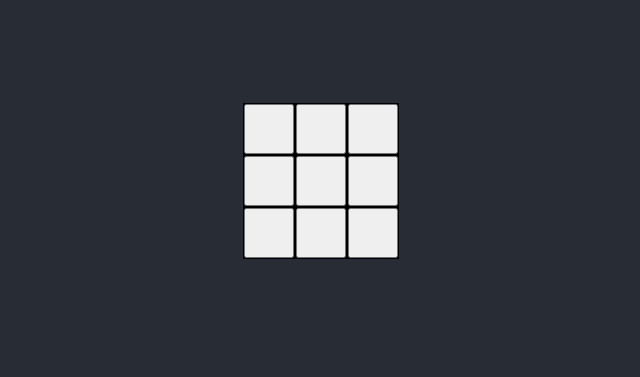
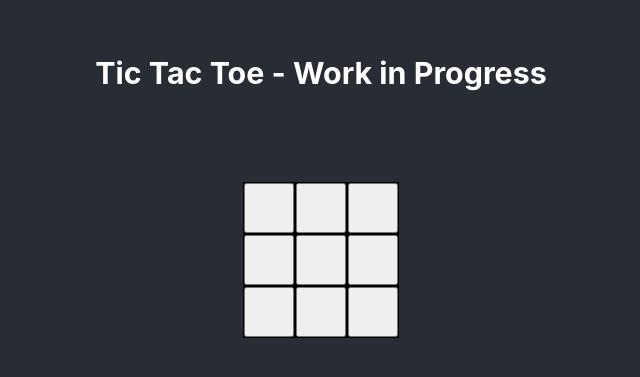
Before and after one commit to mrbeiley/site-demo, a React (Create React App) app: page / in a window 1280 px wide. Shown: the part 219-596 px from the top of the page, without its empty margins (319-959 px from the left). Built offline with nearby package versions, Linux system fonts and the light colour scheme.

Commit message:
Add WIP + title before Web Dev II UofA interview.

```diff
--- a/src/App.js
+++ b/src/App.js
@@ -5,6 +5,8 @@ function App() {
   return (
     <div className="App">
       <header className="App-header">
+        <h3>Tic Tac Toe - Work in Progress</h3>
+        <h3></h3>
         <Board></Board>
       </header>
     </div>
```
